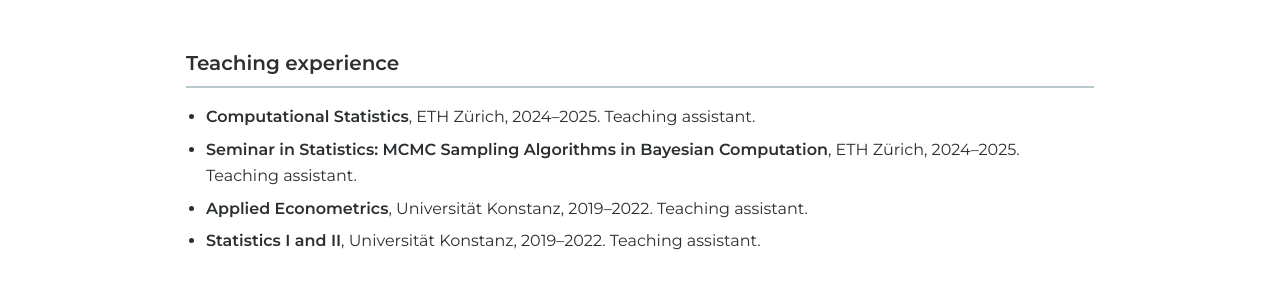
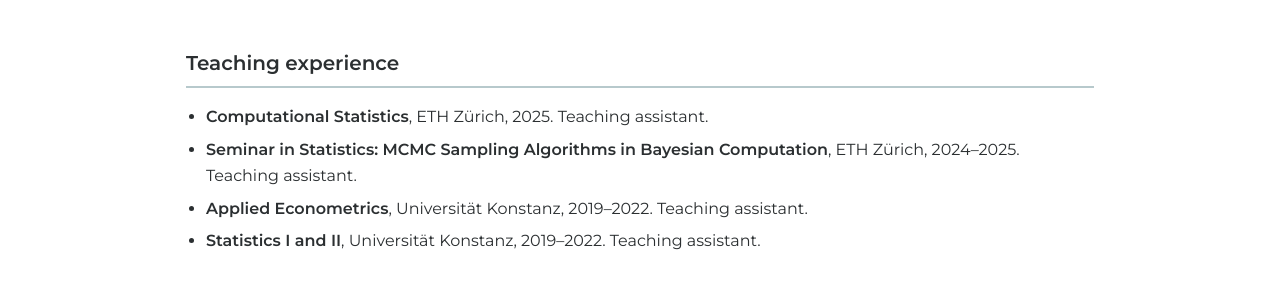
Before and after one commit to vnastl/vnastl.github.io, a Jekyll site: the page built from cv.md, in a window 1280 px wide and 900 px high, scrolled down 1204 px. Shown: the part 366-666 px from the top of the window. Built offline with Jekyll 4.4.1, drawn with Linux system fonts in a browser that asks for light colours.

Commit message:
content(cv): Computational Statistics in 2025
- cv.md: year 2025
- latex/cv.tex: same
- assets/cv_vivian_nastl.pdf: recompiled

```diff
--- a/cv.md
+++ b/cv.md
@@ -31,7 +31,7 @@ permalink: /cv/
 
 ## Teaching experience
 
-- **Computational Statistics**, ETH Zürich, 2024–2025. Teaching assistant.
+- **Computational Statistics**, ETH Zürich, 2025. Teaching assistant.
 - **Seminar in Statistics: MCMC Sampling Algorithms in Bayesian Computation**, ETH Zürich, 2024–2025. Teaching assistant.
 - **Applied Econometrics**, Universität Konstanz, 2019–2022. Teaching assistant.
 - **Statistics I and II**, Universität Konstanz, 2019–2022. Teaching assistant.
```
Also changed, not shown: 2 other files.
